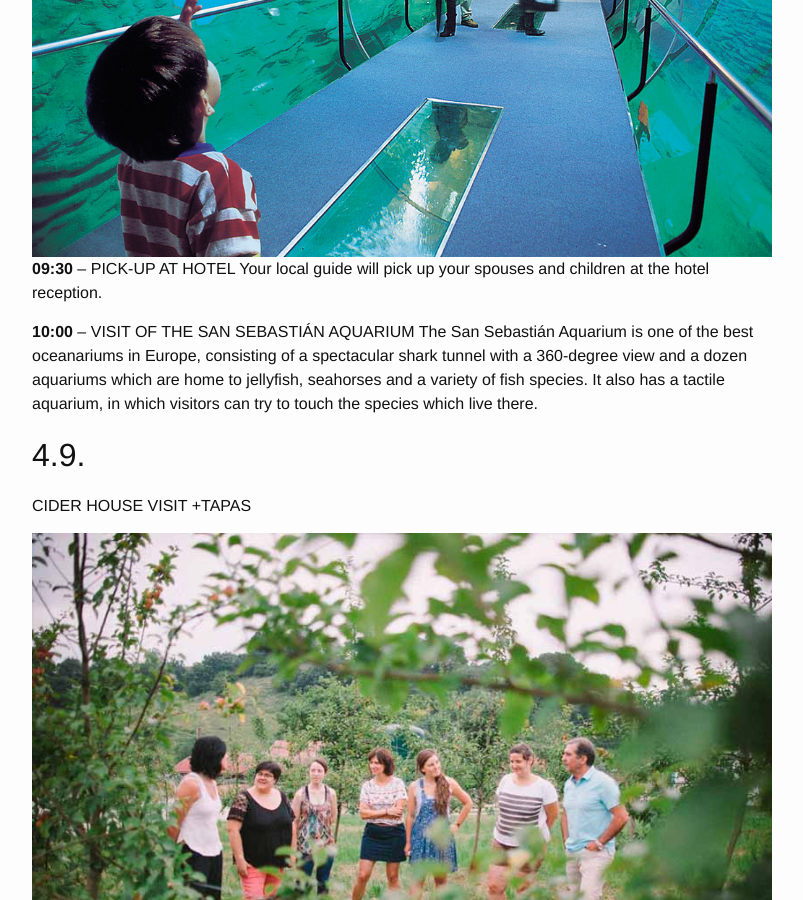
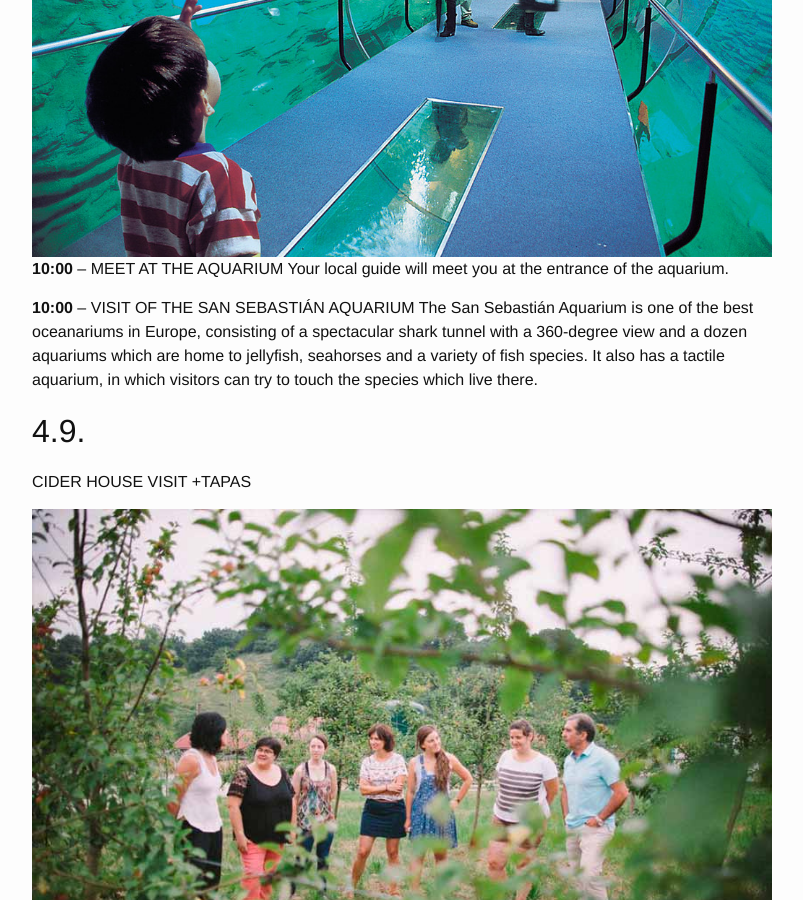
Before and after one commit to dalimeeting/dalimeeting.github.io, a Jekyll site: the page built from events.html, in a window 1280 px wide and 900 px high, scrolled down 851 px. Shown: the whole window, without its empty margins (238-1041 px from the left). Built offline with Jekyll 4.4.1, drawn with Linux system fonts in a browser that asks for light colours.

Commit message:
changed meeting point aquarium

```diff
--- a/events.html
+++ b/events.html
@@ -10,8 +10,8 @@ weight: 6
 <img src="assets/Aquarium.jpg"/>
 
 <p>
-<b>09:30</b> – PICK-UP AT HOTEL Your local guide will pick up your spouses and
-children at the hotel reception.
+<b>10:00</b> – MEET AT THE AQUARIUM Your local guide will meet you at the
+entrance of the aquarium.
 </p>
 <p>
 <b>10:00</b> – VISIT OF THE SAN SEBASTIÁN AQUARIUM
```
